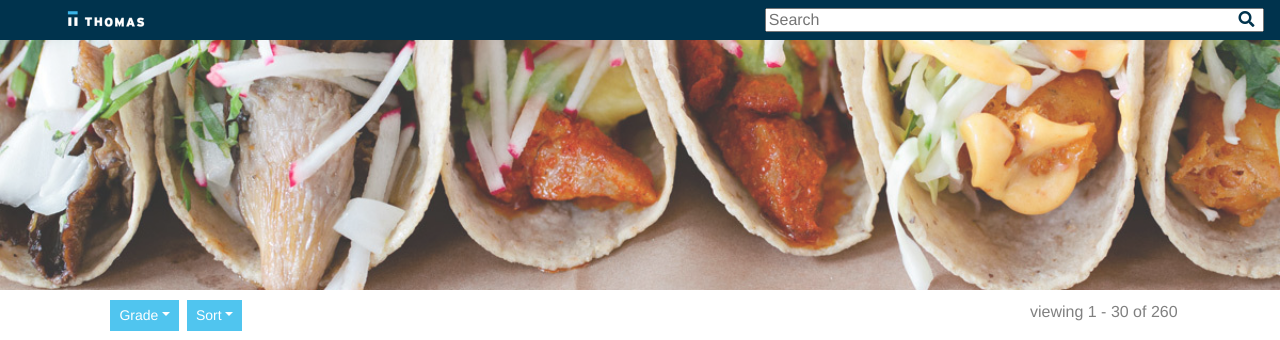
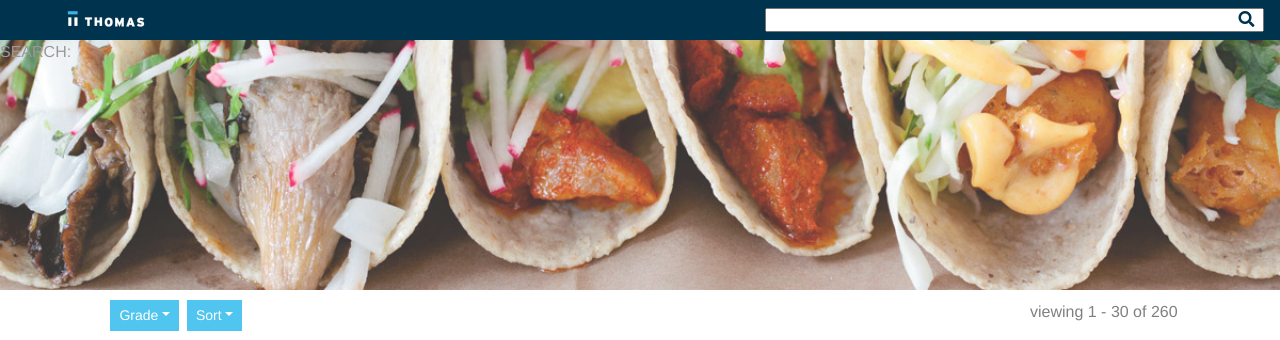
Before and after one commit to yosayon/nyc-eat-clean, a React (Create React App) app in the folder client-app/: page /restaurants in a window 1280 px wide. Shown: the top 340 px of the page. Built offline with nearby package versions, Linux system fonts and the light colour scheme.

Commit message:
in client-app, added state to app, added props to routes, added graphql-request to reach endpoint for data, set state within App and passed props to children

```diff
--- a/client-app/package.json
+++ b/client-app/package.json
@@ -5,6 +5,8 @@
   "dependencies": {
     "axios": "^0.18.0",
     "bootstrap": "^4.1.3",
+    "graphql-request": "^1.8.2",
+    "graphql-tag": "^2.10.0",
     "react": "^16.5.2",
     "react-dom": "^16.5.2",
     "react-router": "^4.3.1",
--- a/client-app/src/App.js
+++ b/client-app/src/App.js
@@ -1,22 +1,87 @@
 import React, { Component } from 'react'
-import axios from 'axios'
-import {BrowserRouter, Route, Switch } from 'react-router-dom'
+import {BrowserRouter, Route, Switch, Redirect, Link } from 'react-router-dom'
 import Home from './pages/Home'
 import Restaurants from './pages/Restaurants'
+import { request } from 'graphql-request'
 
 class App extends Component {
   state = {
-    searchText: 'search',
-    location: "home",
-    data: []
+    searchText: "",
+    filter: "All",
+    sort: "name",
+    pageSize: 10,
+    pageNumber: 2,
+    data: [],
+    count: 0,
+    redirect: false
+  }
+
+  onChangeSearchText = (e) => {
+    this.setState({...this.state, searchText: e.target.value})
+  }
+
+  handleSearch = () => {
+    const query =
+      `query getRestaurants($text: String!, $filter: String, $sort: String, $pageSize: Int, $pageNumber: Int){
+        searchText(text: $text, filter: $filter, sort: $sort, pageSize: $pageSize, pageNumber: $pageNumber){
+          name
+          cuisine
+        }
+      }`
+    const variables = {
+      text: this.state.searchText,
+      filter: this.state.filter,
+      sort: this.state.sort,
+      pageSize: this.state.pageSize,
+      pageNumber: this.state.pageNumber
+    }
+
+    request('http://localhost:3001/graphql', query, variables)
+    .then(data => {
+      this.setState({
+        ...this.state,
+        data: data.searchText,
+        count: data.searchText.length,
+        redirect: true
+      })
+    })
   }
 
   render() {
+    const { redirect } = this.state
     return (
       <BrowserRouter>
         <Switch>
-            <Route exact path='/' component={Home}/>
-            <Route exact path='/restaurants' component={Restaurants}/>
+            <Route
+              exact path='/'
+              render={(props) => <Home
+                {...props}
+                onChangeSearchText={this.onChangeSearchText}
+                handleSearch={this.handleSearch}
+                searchText={this.state.searchText}
+                filter={this.state.filter}
+                sort={this.state.sort}
+                pageSize={this.state.pageSize}
+                pageNumber={this.state.pageNumber}
+                data={this.state.data}
+                count={this.state.count}
+                redirect={this.state.redirect}
+                />}
+              />
+            <Route
+              exact path='/restaurants'
+              render={(props) => <Restaurants
+                {...props}
+                searchText={this.state.searchText}
+                filter={this.state.filter}
+                sort={this.state.sort}
+                pageSize={this.state.pageSize}
+                pageNumber={this.state.pageNumber}
+                data={this.state.data}
+                count={this.state.count}
+                />
+              }
+            />
         </Switch>
       </BrowserRouter>
     )
--- a/client-app/src/components/Navbar.jsx
+++ b/client-app/src/components/Navbar.jsx
@@ -17,7 +17,7 @@ export default class Navbar extends Component{
         </a>
         {this.state.location === "/restaurants" ?
         (<div className="input-container">
-          <input className="input" type="text" placeholder="Search"/>
+          <input className="input" type="text" placeholder={this.props.searchText}/>
           <div className="icon-container">
             <i className="fa fa-search fa-cog" aria-hidden="true"></i>
           </div>
--- a/client-app/src/components/Search.jsx
+++ b/client-app/src/components/Search.jsx
@@ -25,10 +25,14 @@ export default class Search extends Component{
           <input
             type="text"
             class="form-control"
+            value={this.props.searchText}
+            onChange={(e) => this.props.onChangeSearchText(e)}
           />
           <button
             type="button"
-            class="btn btn-success">
+            class="btn btn-success"
+            onClick={this.props.handleSearch}
+          >
             Search
           </button>
         </div>
--- a/client-app/src/pages/Home.jsx
+++ b/client-app/src/pages/Home.jsx
@@ -3,19 +3,26 @@ import Search from '../components/Search'
 import ImageContainer from '../components/ImageContainer'
 import Navbar from '../components/Navbar'
 import Footer from '../components/Footer'
+import axios from 'axios'
+import { Route, Redirect } from 'react-router-dom'
+import Restaurants from './Restaurants'
 import './Home.css'
 
 export default class Home extends Component{
-  state = {
-    location: "home"
-  }
   render(){
+    const {redirect} = this.props
+    if(redirect){
+      return <Redirect to="/restaurants" />
+    }
     return(
       <div>
         <Navbar location={this.props.location}/>
         <div className="homepage-container">
           <div>
             <Search
+              searchText={this.props.searchText}
+              onChangeSearchText={this.props.onChangeSearchText}
+              handleSearch={this.props.handleSearch}
             />
           </div>
             <ImageContainer />
--- a/client-app/src/pages/Restaurants.jsx
+++ b/client-app/src/pages/Restaurants.jsx
@@ -5,14 +5,18 @@ import Card from '../components/Card'
 import './Restaurants.css'
 
 export default class Restaurants extends Component{
+
   render(){
     return(
       <div className="restaurants-page-container">
-        <Navbar location={this.props.location}/>
+        <Navbar
+          location={this.props.location}
+          searchText={this.props.searchText}
+        />
 
           <div className="header-container">
             <div className="header-image-container">
-
+              SEARCH: {this.props.searchText}
             </div>
           </div>
 
```
Also changed, not shown: 1 other file (tests, documents, lock files or other folders).
